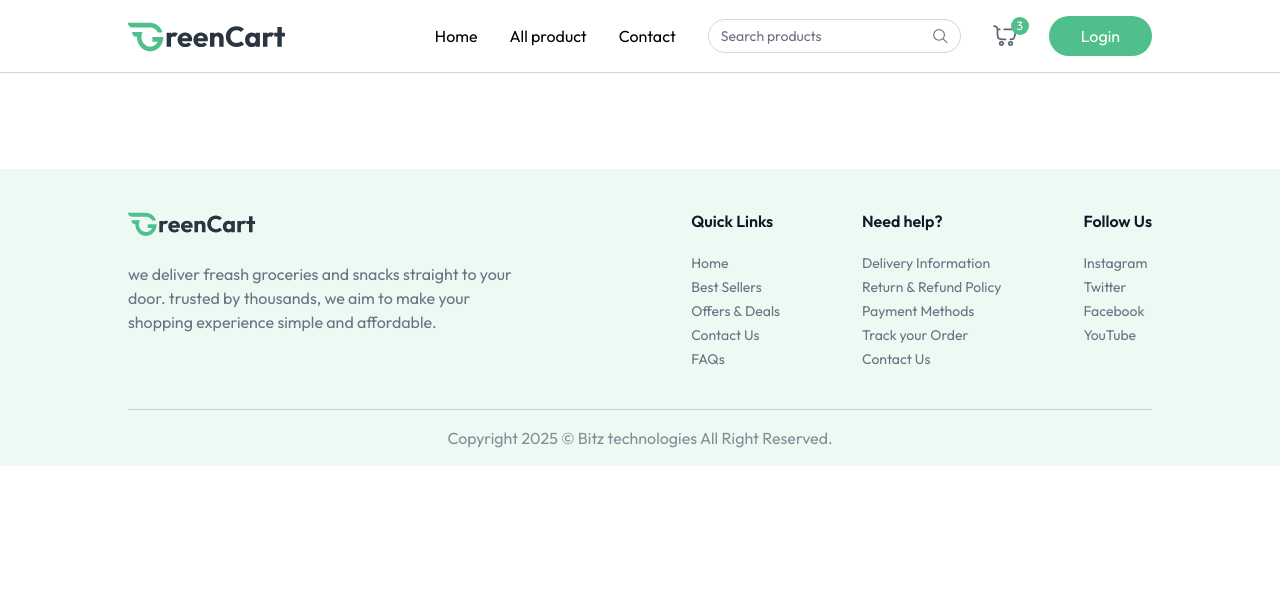
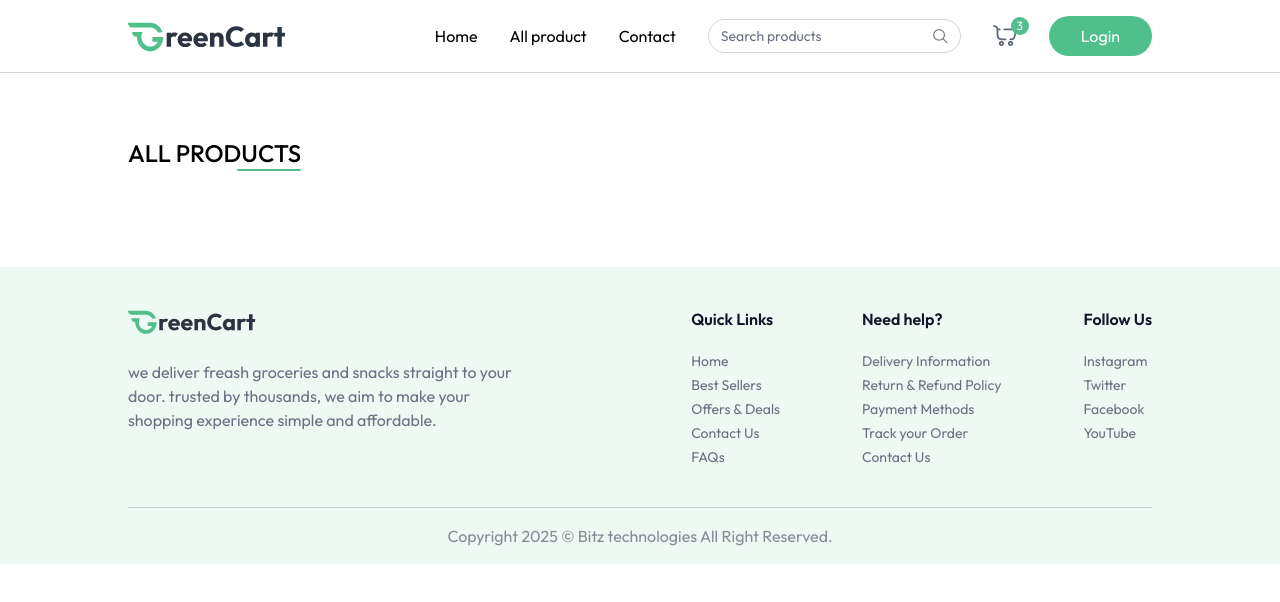
Before and after one commit to abdu951/green-cart, a React (Vite) app in the folder client/: page /products in a window 1280 px wide. Shown: the top 602 px of the page. Built offline with nearby package versions, Linux system fonts and the light colour scheme.

Commit message:
add products page

```diff
--- a/client/src/App.jsx
+++ b/client/src/App.jsx
@@ -6,6 +6,7 @@
 import Footer from './components/Footer'
 import { useAppContext } from './context/AppContext'
 import Login from './components/Login'
+import AllProducts from './pages/AllProducts'
 
 const App = () => {
   const isSellerpath = useLocation().pathname.includes('seller')
@@ -20,6 +21,7 @@
       <div className= {`${isSellerpath ? "" : "px-6 md:px-16 lg:px-24 xl:px-32"}`}>
         <Routes>
           <Route path='/' element={<Home />} />
+          <Route path='/products' element={<AllProducts />} />
         </Routes>
       </div>
       {!isSellerpath &&<Footer />}
--- /dev/null
+++ b/client/src/pages/AllProducts.jsx
@@ -0,0 +1,19 @@
+import React from 'react'
+import { useAppContext } from '../context/AppContext'
+
+const AllProducts = () => {
+
+    const {products} = useAppContext()
+
+
+  return (
+    <div className='mt-16 flex flex-col'>
+        <div className='flex flex-col items-end w-max'>
+            <p className='text-2xl font-medium uppercase'>All Products</p>
+            <div className='w-16 h-0.5 bg-primary rounded-full'></div>
+        </div>
+    </div>
+  )
+}
+
+export default AllProducts
```
